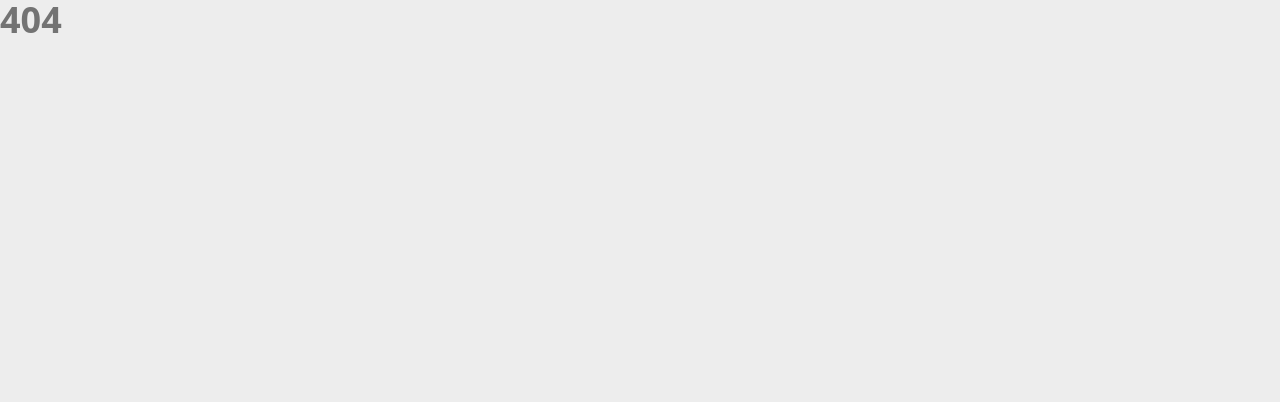
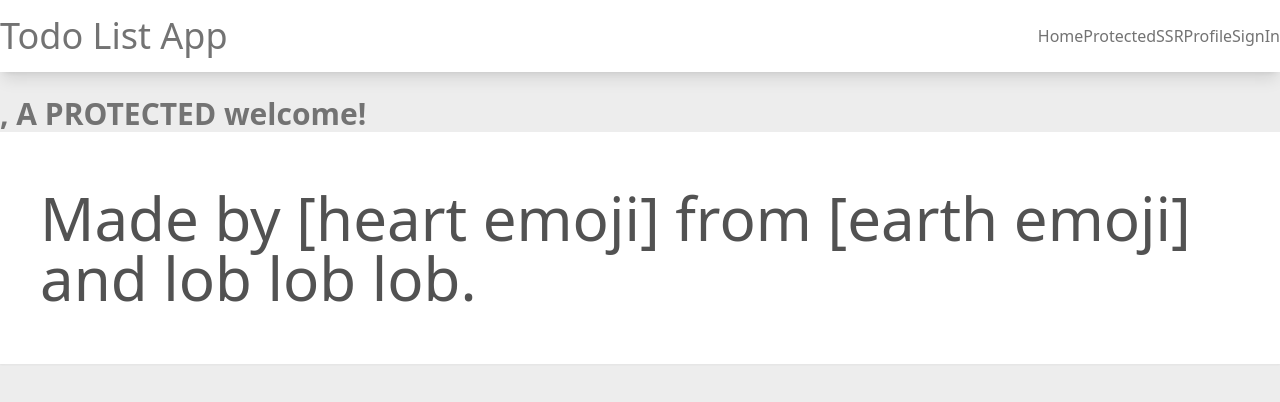
Before and after one commit to RezaGhx/Huzzah, a Next.js app: page /protectedSSR in a window 1280 px wide. Before the commit this address had no page. Shown: the top 402 px of the page. Built offline with nearby package versions, Linux system fonts and the light colour scheme; no server answers.

Commit message:
ss auth through protected ssr page

```diff
--- a/src/components/layout/header/index.js
+++ b/src/components/layout/header/index.js
@@ -18,7 +18,7 @@ const Header = () => {
         >
           <li>
             <Link href="/">Home</Link>
-            <Link href="/todos">Todos</Link>
+            <Link href="/protectedSSR">ProtectedSSR</Link>
             <Link href="/profile">Profile</Link>
             {!session && status !== 'loading' && (
               <button onClick={() => signIn('github')}>SignIn</button>
--- /dev/null
+++ b/src/pages/protectedSSR/index.js
@@ -0,0 +1,22 @@
+import Layout from 'components/layout';
+import { getSession, useSession } from 'next-auth/react';
+
+const ProtectedSSR = () => {
+  const { data: session, status } = useSession();
+  return (
+    <Layout>
+      {status === 'loading' ? <div>wait</div> : <h2>{session?.user?.name}, A PROTECTED welcome!</h2>}
+    </Layout>
+  );
+};
+
+export default ProtectedSSR;
+
+export async function getServerSideProps(context) {
+  const session = await getSession();
+  return {
+    props: {
+      session,
+    }
+  }
+}
```
